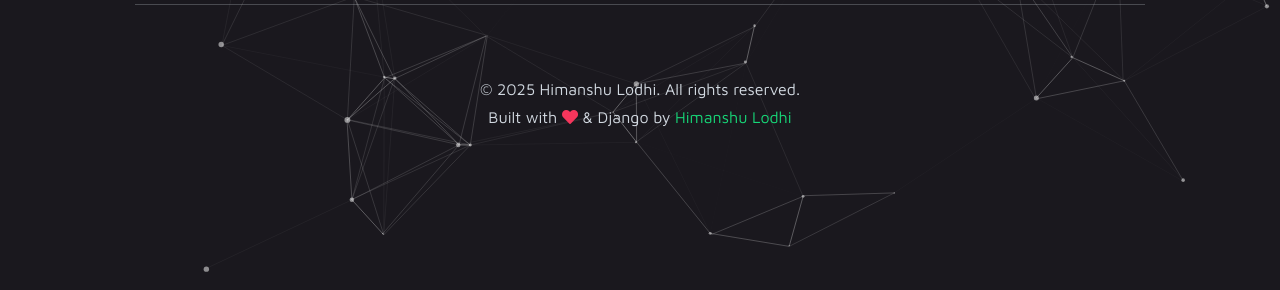
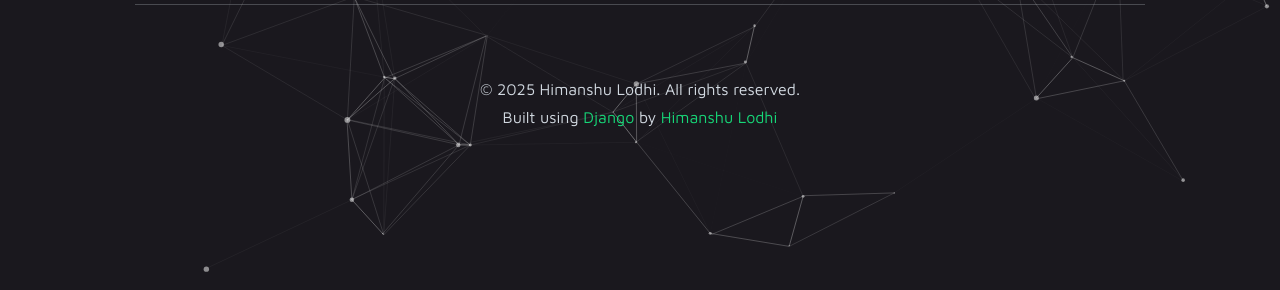
Before and after one commit to himanshu-17lodhi/himanshu.lodhi, a Django app: page /dashboard/login/ in a window 1280 px wide. Shown: the part 510-800 px from the top of the page. Run offline with Django 3.2, Linux system fonts and the light colour scheme; some libraries are stand-ins or nearby versions.

Commit message:
added footer

```diff
--- a/templates/base.html
+++ b/templates/base.html
@@ -48,7 +48,7 @@
                     <div class="col-12 text-center py-3">
                         <div class="mb-1">&copy; {% now "Y" %} Himanshu Lodhi. All rights reserved.</div>
                         <div>
-                            Built with <i class="fa fa-heart text-danger"></i> & Django by
+                            Built using <a href="https://www.djangoproject.com/">Django</a> by
                             <a href="https://github.com/himanshu-17lodhi" target="_blank" class="text-decoration-none fw-semibold">Himanshu Lodhi</a>
                         </div>
                     </div>
```
